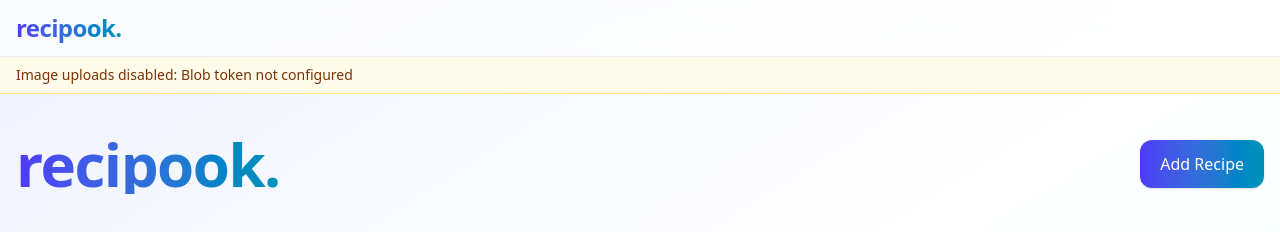
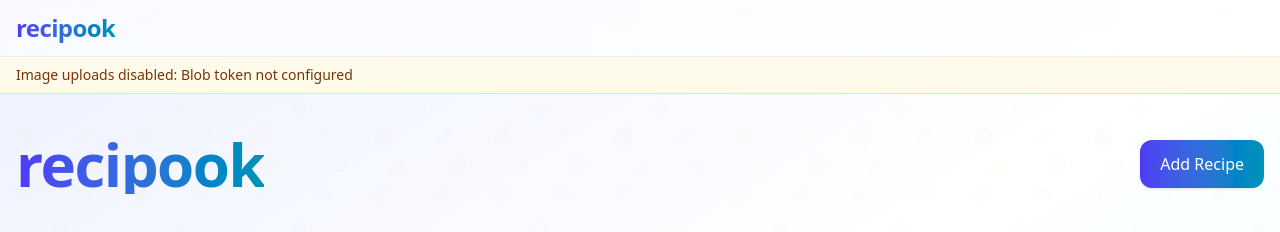
Before and after one commit to maxbulger/recipe-app, a Next.js app: page / in a window 1280 px wide. Shown: the top 232 px of the page. Built offline with nearby package versions, Linux system fonts and the light colour scheme; no server answers; the database is empty.

Commit message:
style(brand): remove trailing period from 'recipook' branding; add subtle repeating food emoji background; adjust overlay opacity

```diff
--- a/src/app/layout.tsx
+++ b/src/app/layout.tsx
@@ -15,8 +15,8 @@ const geistMono = Geist_Mono({
 });
 
 export const metadata: Metadata = {
-  title: "recipook.",
-  description: "recipook. — a modern recipe app",
+  title: "recipook",
+  description: "recipook — a modern recipe app",
 };
 
 export default function RootLayout({
@@ -35,10 +35,20 @@ export default function RootLayout({
             <a className="sr-only" href="#nav">Skip to navigation</a>
             <a id="nav" className="sr-only" aria-hidden="true" />
             <Link href="/" className="text-2xl font-semibold tracking-tight bg-clip-text text-transparent bg-gradient-to-r from-indigo-600 to-cyan-600">
-              recipook.
+              recipook
             </Link>
           </div>
         </header>
+        {/* Subtle food pattern background overlay */}
+        <div
+          aria-hidden
+          className="pointer-events-none fixed inset-0 -z-10 [opacity:.12]"
+          style={{
+            backgroundImage: "url('/food-pattern.svg')",
+            backgroundRepeat: 'repeat',
+            backgroundSize: '120px 120px',
+          }}
+        />
         <HealthBanner />
         <main id="main">{children}</main>
       </body>
--- a/src/app/page.tsx
+++ b/src/app/page.tsx
@@ -32,7 +32,7 @@ export default async function HomePage() {
     <div className="container mx-auto px-4 py-10">
       <div className="flex flex-col md:flex-row md:items-center md:justify-between gap-4 mb-10">
         <h1 className="text-5xl md:text-6xl font-extrabold tracking-tight bg-clip-text text-transparent bg-gradient-to-r from-indigo-600 to-cyan-600">
-          recipook.
+          recipook
         </h1>
         {canCreate && <Button href="/recipes/new">Add Recipe</Button>}
       </div>
```
Also changed, not shown: public/food-pattern.svg (added).
